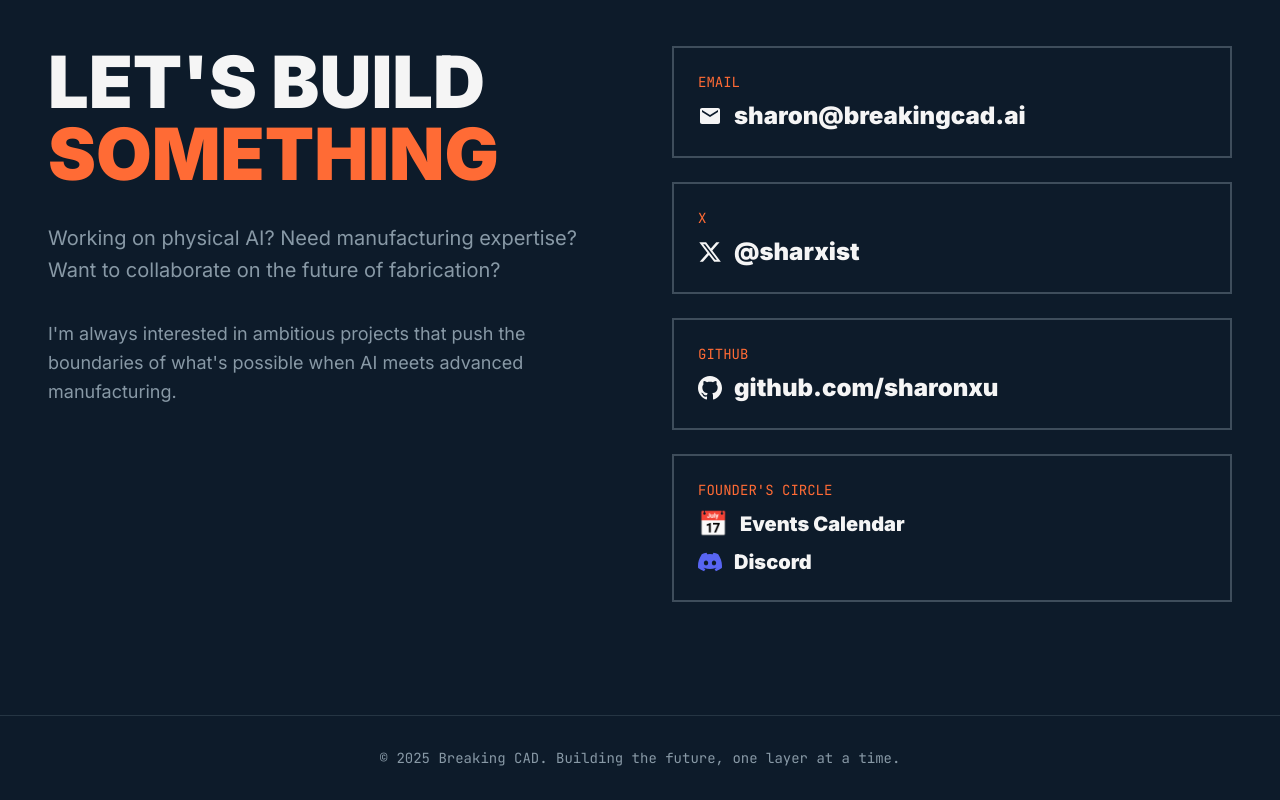
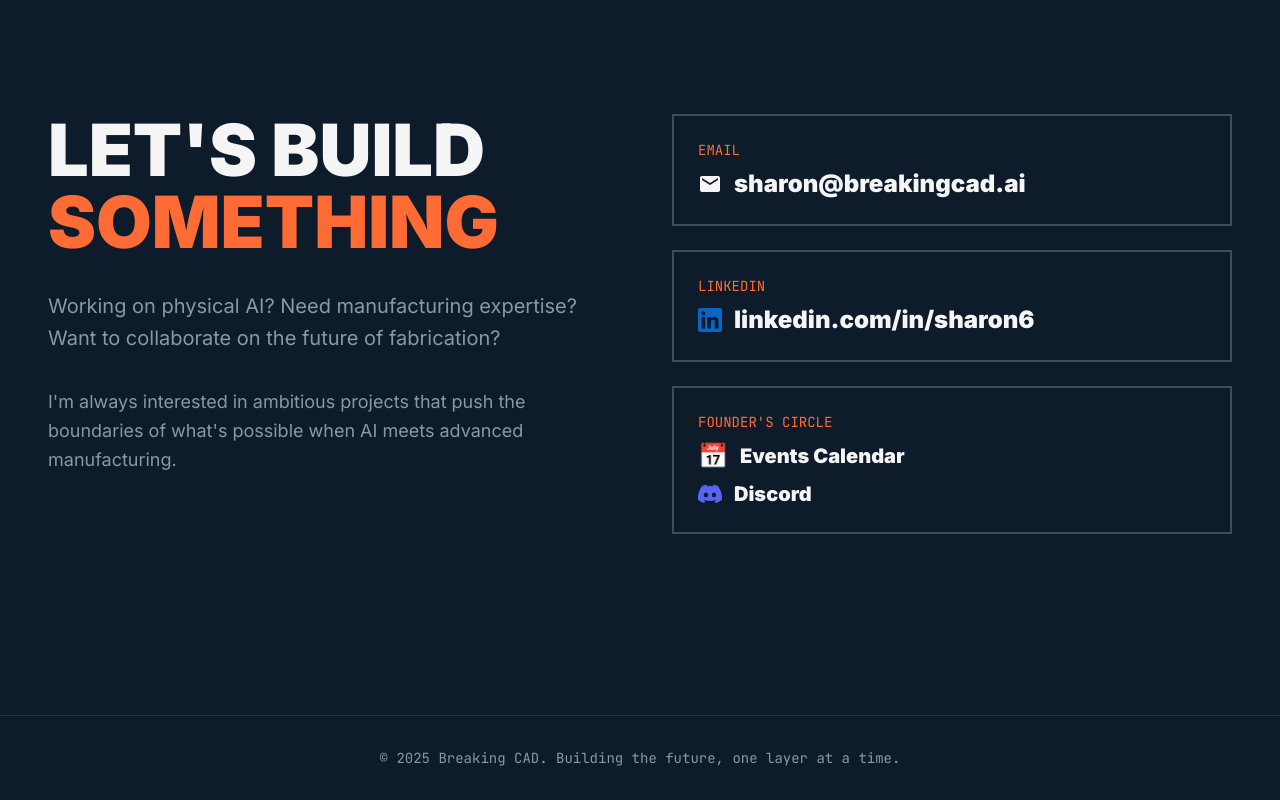
Before and after one commit to sharonxu/breaking-cad, a React (Vite) app: page / in a window 1280 px wide. Shown: the part 5344-6144 px from the top of the page. Built offline with nearby package versions, Linux system fonts and the light colour scheme.

Commit message:
Add LinkedIn to contact section
- Add LinkedIn with official brand blue icon (#0A66C2)
- Position after Email, before Founder's Circle
- Link to linkedin.com/in/sharon6
- Complete reordering: Email → LinkedIn → Founder's Circle → X → GitHub

```diff
--- a/src/components/Contact.jsx
+++ b/src/components/Contact.jsx
@@ -34,32 +34,17 @@
             </div>
 
             <div className="border-2 border-steel/40 p-6 hover:border-machine-orange transition-colors group">
-              <div className="font-mono text-sm text-machine-orange mb-2">X</div>
+              <div className="font-mono text-sm text-machine-orange mb-2">LINKEDIN</div>
               <a
-                href="https://x.com/sharxist"
+                href="https://www.linkedin.com/in/sharon6/"
                 target="_blank"
                 rel="noopener noreferrer"
                 className="text-2xl font-black group-hover:text-machine-orange transition-colors flex items-center gap-3"
               >
-                <svg className="w-6 h-6" viewBox="0 0 24 24" fill="currentColor">
-                  <path d="M18.244 2.25h3.308l-7.227 8.26 8.502 11.24H16.17l-5.214-6.817L4.99 21.75H1.68l7.73-8.835L1.254 2.25H8.08l4.713 6.231zm-1.161 17.52h1.833L7.084 4.126H5.117z"/>
+                <svg className="w-6 h-6" viewBox="0 0 24 24" fill="#0A66C2">
+                  <path d="M20.447 20.452h-3.554v-5.569c0-1.328-.027-3.037-1.852-3.037-1.853 0-2.136 1.445-2.136 2.939v5.667H9.351V9h3.414v1.561h.046c.477-.9 1.637-1.85 3.37-1.85 3.601 0 4.267 2.37 4.267 5.455v6.286zM5.337 7.433c-1.144 0-2.063-.926-2.063-2.065 0-1.138.92-2.063 2.063-2.063 1.14 0 2.064.925 2.064 2.063 0 1.139-.925 2.065-2.064 2.065zm1.782 13.019H3.555V9h3.564v11.452zM22.225 0H1.771C.792 0 0 .774 0 1.729v20.542C0 23.227.792 24 1.771 24h20.451C23.2 24 24 23.227 24 22.271V1.729C24 .774 23.2 0 22.222 0h.003z"/>
                 </svg>
-                @sharxist
-              </a>
-            </div>
-
-            <div className="border-2 border-steel/40 p-6 hover:border-machine-orange transition-colors group">
-              <div className="font-mono text-sm text-machine-orange mb-2">GITHUB</div>
-              <a
-                href="https://github.com/sharonxu"
-                target="_blank"
-                rel="noopener noreferrer"
-                className="text-2xl font-black group-hover:text-machine-orange transition-colors flex items-center gap-3"
-              >
-                <svg className="w-6 h-6" viewBox="0 0 24 24" fill="currentColor">
-                  <path d="M12 0c-6.626 0-12 5.373-12 12 0 5.302 3.438 9.8 8.207 11.387.599.111.793-.261.793-.577v-2.234c-3.338.726-4.033-1.416-4.033-1.416-.546-1.387-1.333-1.756-1.333-1.756-1.089-.745.083-.729.083-.729 1.205.084 1.839 1.237 1.839 1.237 1.07 1.834 2.807 1.304 3.492.997.107-.775.418-1.305.762-1.604-2.665-.305-5.467-1.334-5.467-5.931 0-1.311.469-2.381 1.236-3.221-.124-.303-.535-1.524.117-3.176 0 0 1.008-.322 3.301 1.23.957-.266 1.983-.399 3.003-.404 1.02.005 2.047.138 3.006.404 2.291-1.552 3.297-1.23 3.297-1.23.653 1.653.242 2.874.118 3.176.77.84 1.235 1.911 1.235 3.221 0 4.609-2.807 5.624-5.479 5.921.43.372.823 1.102.823 2.222v3.293c0 .319.192.694.801.576 4.765-1.589 8.199-6.086 8.199-11.386 0-6.627-5.373-12-12-12z"/>
-                </svg>
-                github.com/sharonxu
+                linkedin.com/in/sharon6
               </a>
             </div>
 
```
